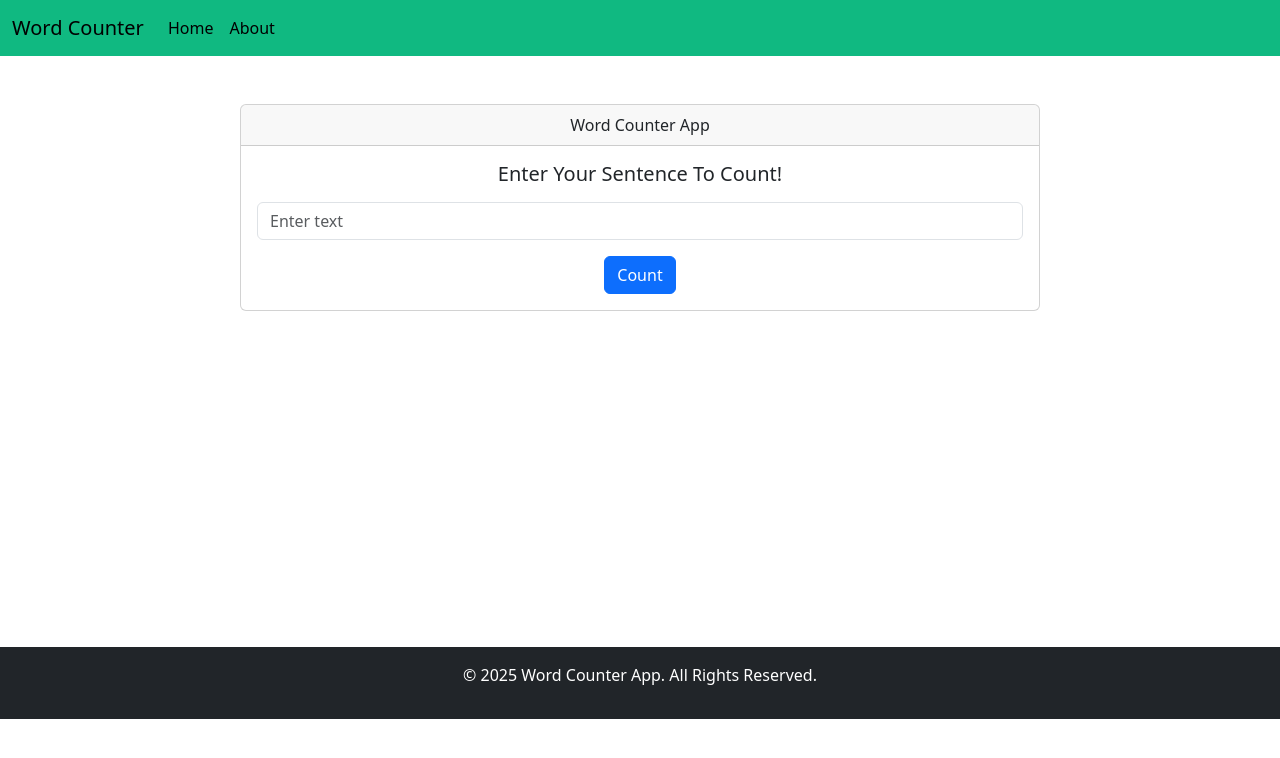
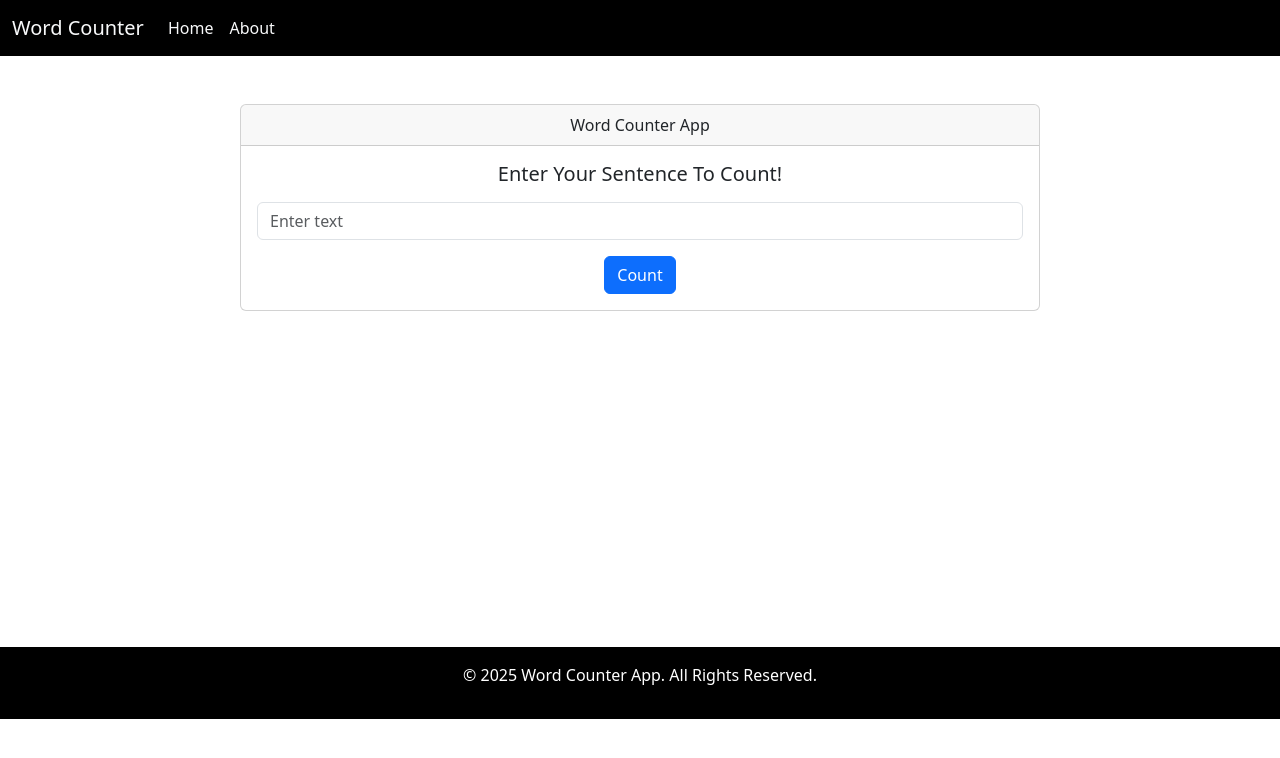
Before and after one commit to amahadnejad/Word_Counter, a Django app: page / in a window 1280 px wide. Shown: the top 758 px of the page. Run offline with Django 5.2, Linux system fonts and the light colour scheme.

Commit message:
Change NavBar Color

```diff
--- a/templates/_base.html
+++ b/templates/_base.html
@@ -11,17 +11,17 @@
           crossorigin="anonymous">
 </head>
 <body>
-<nav class="navbar navbar-expand-lg" style="background-color: #10B981;">
+<nav class="navbar navbar-expand-lg" style="background-color: #000000;">
     <div class="container-fluid">
-        <a class="navbar-brand" href="{% url 'word_count' %}">Word Counter</a>
+        <a class="navbar-brand link-light" href="{% url 'word_count' %}">Word Counter</a>
         <button class="navbar-toggler" type="button" data-bs-toggle="collapse" data-bs-target="#navbarNavAltMarkup"
                 aria-controls="navbarNavAltMarkup" aria-expanded="false" aria-label="Toggle navigation">
             <span class="navbar-toggler-icon"></span>
         </button>
         <div class="collapse navbar-collapse" id="navbarNavAltMarkup">
             <div class="navbar-nav">
-                <a class="nav-link active" aria-current="page" href="{% url 'word_count' %}">Home</a>
-                <a class="nav-link active" aria-current="page" href="{% url 'about' %}">About</a>
+                <a class="nav-link active link-light" aria-current="page" href="{% url 'word_count' %}">Home</a>
+                <a class="nav-link active link-light" aria-current="page" href="{% url 'about' %}">About</a>
             </div>
         </div>
     </div>
@@ -30,7 +30,7 @@
 {% block content %}
 {% endblock content %}
 
-<footer class="bg-dark text-white text-center py-3 mt-5">
+<footer class="text-white text-center py-3 mt-5" style="background-color: #000000;">
     <p>&copy; 2025 Word Counter App. All Rights Reserved.</p>
 </footer>
 
```
